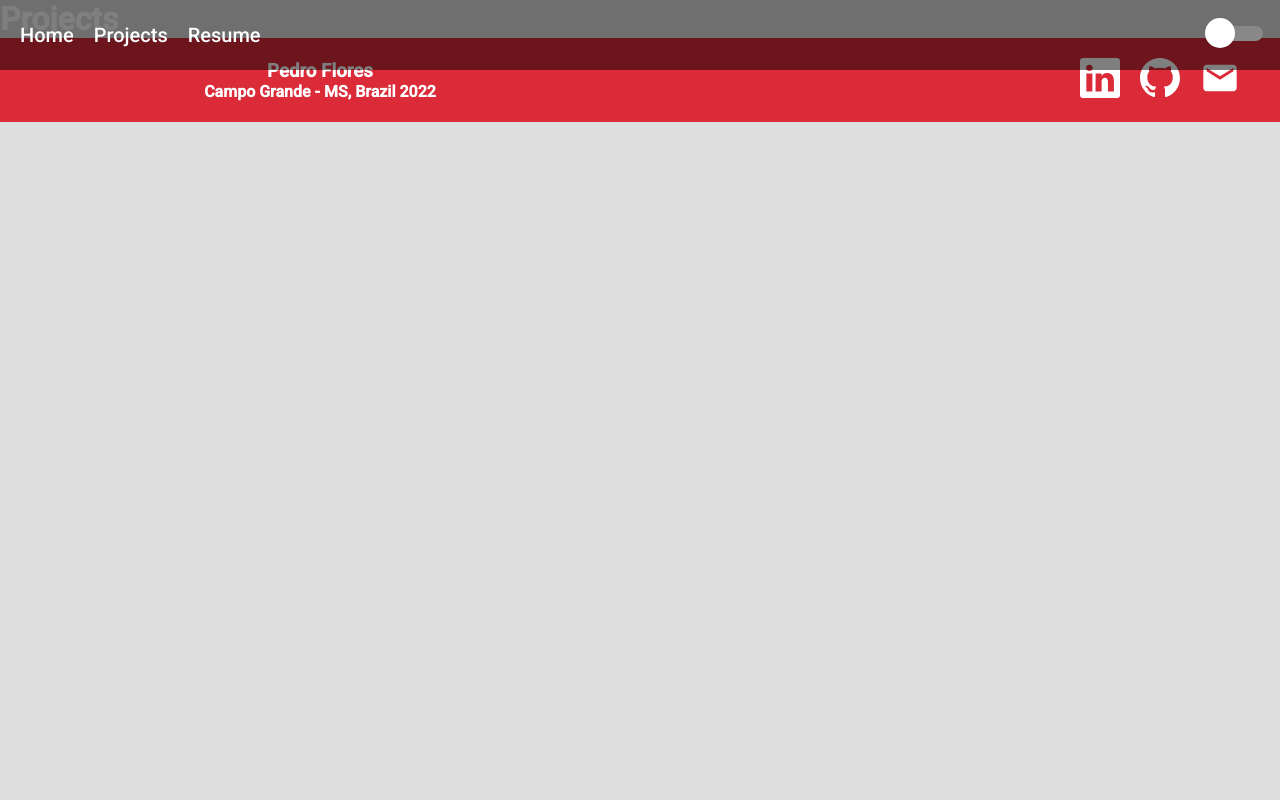
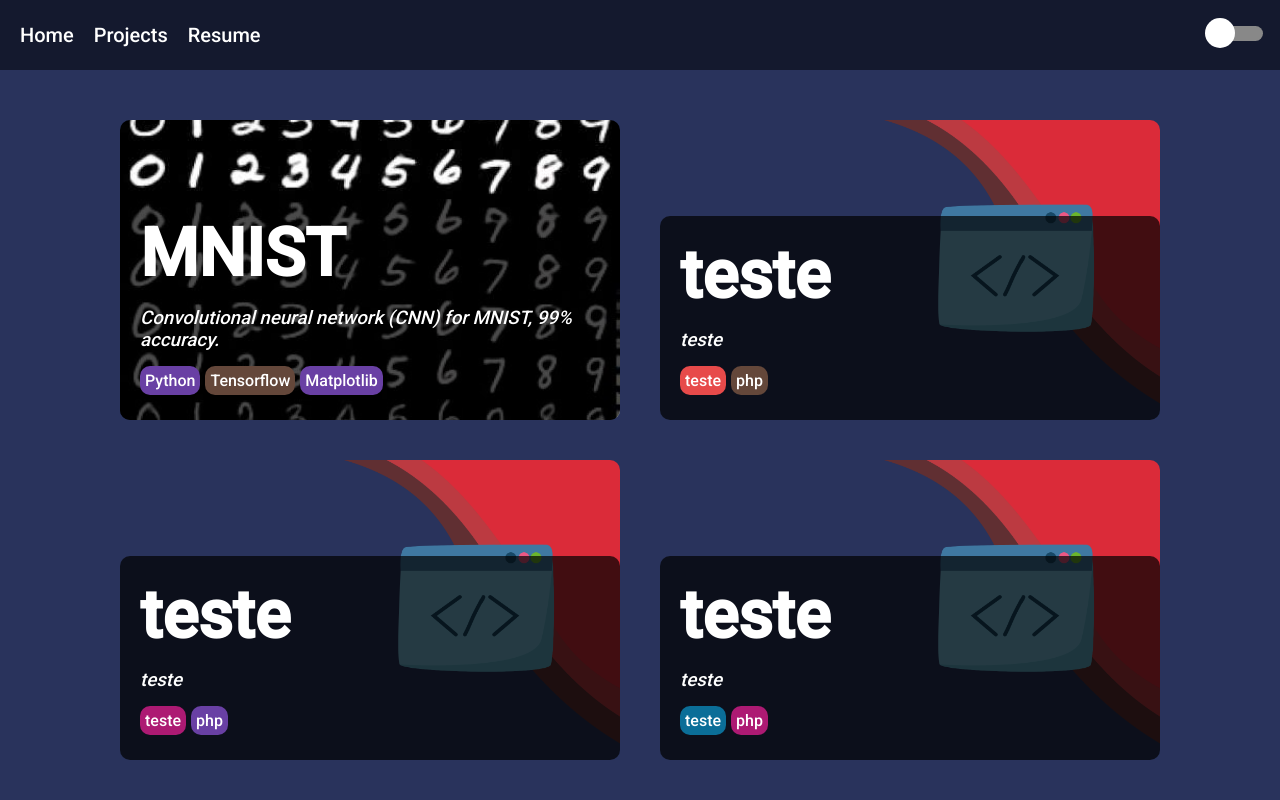
Before and after one commit to henrisama/Portfolio, a React (Vite) app: page /projects in a window 1280 px wide. Shown: the top 800 px of the page. Built offline with nearby package versions, Linux system fonts and the light colour scheme.

Commit message:
add projects page

```diff
--- /dev/null
+++ b/src/components/Card/index.tsx
@@ -0,0 +1,43 @@
+import Container from "../Container";
+import { CardDiv, CardTitle, CardOverview, CardTechnologies } from "./style";
+
+interface Props {
+  title: string;
+  overview: string;
+  technologies: string[];
+  image_path: string;
+  link: string;
+}
+
+const Card = ({ title, overview, technologies, image_path, link }: Props) => {
+  const colors = ["#6940A4", "#AD1A73", "#e74a4a", "#0B6E98", "#64473A"];
+
+  return (
+    <>
+      <CardDiv image_path={image_path} onClick={() => open(link)}>
+        <Container
+          backgroundColor="rgba(0,0,0, 0.7)"
+          width="100%"
+          padding="20px"
+          style={{ borderRadius: "10px" }}
+        >
+          <CardTitle>{title}</CardTitle>
+          <CardOverview>{overview}</CardOverview>
+          <Container display="flex">
+            {technologies &&
+              technologies.map((values, idx) => (
+                <CardTechnologies
+                  key={idx}
+                  color={colors[Math.floor(Math.random() * colors.length)]}
+                >
+                  {values}
+                </CardTechnologies>
+              ))}
+          </Container>
+        </Container>
+      </CardDiv>
+    </>
+  );
+};
+
+export default Card;
--- /dev/null
+++ b/src/components/Card/style.tsx
@@ -0,0 +1,64 @@
+import styled from "styled-components";
+
+interface CardDivProps {
+  image_path: string;
+}
+
+export const CardDiv = styled.div<CardDivProps>`
+  height: 300px;
+  width: 500px;
+  //padding: 20px;
+  margin: 20px 20px;
+  border-radius: 10px;
+
+  background-image: url(${(props) => props.image_path});
+  background-position: center;
+  background-size: cover;
+  background-repeat: no-repeat;
+
+  display: flex;
+  justify-content: start;
+  align-items: flex-end;
+
+  /*  transition: all 0.4s linear;
+  -webkit-transition: all 0.4s linear;
+
+  :hover {
+    -webkit-transform: scale(1.03);
+    -moz-transform: scale(1.03);
+  } */
+
+  cursor: pointer;
+
+  @media (max-width: 600px) {
+    height: 200px;
+    width: 350px;
+  }
+
+  @media (max-width: 400px) {
+    height: 200px;
+    width: 300px;
+  }
+`;
+
+export const CardTitle = styled.h1`
+  font-size: 50pt;
+`;
+
+export const CardOverview = styled.p`
+  padding: 15px 0px;
+  font-size: 14pt;
+  font-style: italic;
+`;
+
+interface CardTechnologiesProps {
+  color: string;
+}
+
+export const CardTechnologies = styled.p<CardTechnologiesProps>`
+  padding: 5px;
+  margin-right: 5px;
+  margin-bottom: 5px;
+  border-radius: 10px;
+  background-color: ${(props) => props.color};
+`;
--- /dev/null
+++ b/src/components/Grid/index.tsx
@@ -0,0 +1,17 @@
+import styled from "styled-components";
+
+const Grid = styled.div`
+  display: grid;
+  grid-template-columns: max-content max-content max-content;
+  justify-content: center;
+
+  @media (max-width: 1650px) {
+    grid-template-columns: max-content max-content;
+  }
+
+  @media (max-width: 1100px) {
+    grid-template-columns: max-content;
+  }
+`;
+
+export default Grid;
--- /dev/null
+++ b/src/public/js/projects.ts
@@ -0,0 +1,30 @@
+export default [
+  {
+    title: "MNIST",
+    overview: "Convolutional neural network (CNN) for MNIST, 99% accuracy.",
+    technologies: ["Python", "Tensorflow", "Matplotlib"],
+    image_path: "src/public/img/MNIST.jpg",
+    link: "https://github.com/henrisama/MNIST-CNN",
+  },
+  {
+    title: "teste",
+    overview: "teste",
+    technologies: ["teste", "php"],
+    image_path: "src/public/img/background.png",
+    link: "https://github.com/henrisama/MNIST-CNN",
+  },
+  {
+    title: "teste",
+    overview: "teste",
+    technologies: ["teste", "php"],
+    image_path: "src/public/img/background.png",
+    link: "https://github.com/henrisama/MNIST-CNN",
+  },
+  {
+    title: "teste",
+    overview: "teste",
+    technologies: ["teste", "php"],
+    image_path: "src/public/img/background.png",
+    link: "https://github.com/henrisama/MNIST-CNN",
+  },
+];
--- a/src/styles/theme/light.tsx
+++ b/src/styles/theme/light.tsx
@@ -3,5 +3,5 @@ export default {
   primary: "#29335C",
   secundary: "#DB2B39",
   color: "white",
-  background: "#dfdfdf",
+  background: "#29335C",
 };
--- a/src/views/Home/index.tsx
+++ b/src/views/Home/index.tsx
@@ -41,7 +41,7 @@ const Introduce = () => {
 };
 
 const Bio = () => {
-  const { primary } = useContext(ThemeContext);
+  const { background } = useContext(ThemeContext);
 
   useEffect(() => {
     const bioImage = document.getElementById("bioImage") as HTMLDivElement;
@@ -73,7 +73,7 @@ const Bio = () => {
 
   return (
     <>
-      <Container backgroundColor={primary} padding="40px 0px">
+      <Container padding="40px 0px" backgroundColor={background}>
         <Center>
           <BioDiv>
             <BioCard>
@@ -102,24 +102,17 @@ const Bio = () => {
 };
 
 const Skills = () => {
-  const { primary, title, secundary } = useContext(ThemeContext);
-
-  const options = {
-    fontFamily: "impact",
-    fontSizes: [10, 150] as [number, number],
-    padding: 1,
-    deterministic: true,
-  };
+  const { title, secundary, background } = useContext(ThemeContext);
 
   return (
     <>
-      <Container backgroundColor={primary} padding="40px 0px">
+      <Container backgroundColor={background} padding="40px 0px">
         <Center>
           <Container
             padding="50px 0px"
             width="80%"
             backgroundColor={secundary}
-            style={{ borderRadius: "20px" }}
+            style={{ borderRadius: "10px" }}
           >
             <Container textAlign="center" padding="20px 0px">
               <h1>Skills</h1>
--- a/src/views/Home/style.tsx
+++ b/src/views/Home/style.tsx
@@ -22,7 +22,7 @@ export const BioDiv = styled.div`
   height: 400px;
   display: flex;
   background-color: ${(props) => props.theme.secundary};
-  border-radius: 20px;
+  border-radius: 10px;
 
   @media (max-width: 800px) {
     padding: 40px 0px 40px 0px;
--- a/src/views/Projects/index.tsx
+++ b/src/views/Projects/index.tsx
@@ -1,10 +1,27 @@
 import React from "react";
+import Card from "../../components/Card";
+import Container from "../../components/Container";
+import Grid from "../../components/Grid";
+import projects from "../../public/js/projects";
 
 const Projects = () => {
   return (
-    <div>
-      <h1>Projects</h1>
-    </div>
+    <>
+      <Container padding="100px 50px">
+        <Grid>
+          {projects.map((values, idx) => (
+            <Card
+              key={idx}
+              title={values.title}
+              overview={values.overview}
+              technologies={values.technologies}
+              image_path={values.image_path}
+              link={values.link}
+            />
+          ))}
+        </Grid>
+      </Container>
+    </>
   );
 };
 
```
Also changed, not shown: src/public/img/MNIST.jpg (added), src/public/img/background_dark.png.
